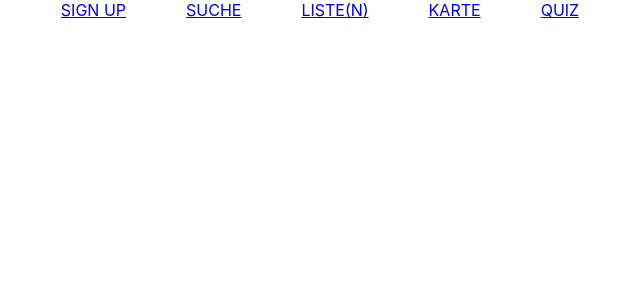
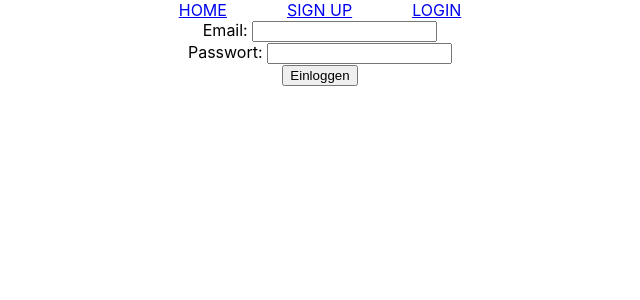
Before and after one commit to syna222/kennzeichenFinder, a React (Create React App) app: page /login in a window 1280 px wide. Shown: the top 300 px of the page, without its empty margins (320-960 px from the left). Built offline with nearby package versions, Linux system fonts and the light colour scheme; no server answers.

Commit message:
added Logout and Home, set user obj to LocalStorage.

```diff
--- a/src/App.js
+++ b/src/App.js
@@ -1,25 +1,31 @@
 import "./App.css";
 import axios from "axios";
-import SearchPage from "./Components/SearchPageNew";
+import AZ from "./Components/AZ";
+import DKarte from "./Components/DKarte";
+import Home from "./Components/Home";
+import InfoPage from "./Components/InfoPage";
 import Listen from "./Components/Listen";
-import AZ from "./Components/AZ";
+import Login from "./Components/Login";
+import Logout from "./Components/Logout";
 import NaBu from "./Components/NaBu";
 import SchoGe from "./Components/SchoGe";
-import DKarte from "./Components/DKarte";
+import SearchPage from "./Components/SearchPageNew";
+import SignUp from "./Components/SignUp";
 import Quiz from "./Components/Quiz";
 import QuizStLa from "./Components/QuizStLa";
 import QuizBl from "./Components/QuizBl";
-import InfoPage from "./Components/InfoPage";
-import SignUp from "./Components/SignUp";
 import { NavLink, Routes, Route } from "react-router-dom";
 import { useEffect, useState } from "react";
 
 export default function App() {
+  const [ user, setUser ] = useState(JSON.parse(localStorage.getItem("user")));   //hier schon JSON.parse()?
   const [chosenKFZ, setChosenKFZ] = useState(""); //das hier in SearchPage setzen und an InfoPage passen
   const [allKFZ, setAllKFZ] = useState([]); //passed down to AZ component
   const [KFZSortedBL, setKFZSortedBL] = useState([]); //sorting by Bundesland to pass down to NaBu component
   const [bundesländer, setBundesländer] = useState([]);
   const [ geseheneKFZ, setGeseheneKFZ ] = useState([]); //passed down to SchoGe component
+  const [ loggedIn, setLoggedIn ] = useState(false); //passed down to Login component
+  const [ token, setToken ] = useState(localStorage.getItem("authtoken")); //passed down to Login component
 
   let listeBundesländer = [
     { name: "Baden-Württemberg", kfzs: [] },
@@ -39,6 +45,14 @@ export default function App() {
     { name: "Schleswig-Holstein", kfzs: [] },
     { name: "Thüringen", kfzs: [] },
   ];
+
+  console.log('userrrrrrrrrrrrrrrrrrrrrrrrrrrrrrrrrrrrrrrrr', user);
+
+  useEffect(() => {
+    if (token) {
+      setLoggedIn(true);
+    }
+  }, [token]);
 
   useEffect(() => {
     //alle Kennzeichen alphabetisch fetchen + als state variable speichern :
@@ -102,7 +116,8 @@ export default function App() {
     useEffect(() => {
         //zieht für userID die schon gesehenen KFZs raus + übergibt als prop an SchoGe-Komponente:
         //ACHTUNG! userid wird hier hardgecodet auf Viola! später ändern!
-        const user_id = "63ff6f9c858ac063472de5b7"
+        if(user){
+          const user_id = user._id;
           const URL = `https://kennzeichenapi.onrender.com/users/${user_id}`;
           axios.get(URL)
               .then(res => {
@@ -111,16 +126,31 @@ export default function App() {
                 setGeseheneKFZ(gesehene);
               })
               .catch(err => console.log(err))
-    }, []);
+        }
+    }, [user]);
 
+  //console.log("token is:", token);
+  // if(user){
+  //   console.log("user email is:", user.Email);
+  //   console.log("user id ist:", user._id);
+  //   console.log("user gesehene kfz sind:", user.Gesehene_Kennzeichen);
+  // }
 
 
   return (
     <div className="App">
       <nav>
-        <NavLink className="nav-element" to="/signup">
+        <NavLink className="nav-element" to="/">
+          HOME
+        </NavLink>
+    {!loggedIn && <><NavLink className="nav-element" to="/signup">
           SIGN UP
         </NavLink>
+       <NavLink className="nav-element" to="/login">
+          LOGIN
+        </NavLink></>}
+        {loggedIn &&
+        <>
         <NavLink className="nav-element" to="/suche">
           SUCHE
         </NavLink>
@@ -133,11 +163,17 @@ export default function App() {
         <NavLink className="nav-element" to="/quiz">
           QUIZ
         </NavLink>
+        <NavLink className="nav-element" to="/logout">
+          LOGOUT
+        </NavLink>
+        </>}
       </nav>
 
       <Routes>
-        <Route path="/signup" element={<SignUp />} />
-        <Route path="/suche" element={ <SearchPage setChosenKFZ={setChosenKFZ} chosenKFZ={chosenKFZ} /> } />
+        <Route path="/" element={<Home />}/>
+        {!loggedIn && <><Route path="/signup" element={<SignUp />} />
+        <Route path="/login" element={<Login setUser={setUser} loggedIn={loggedIn} setLoggedIn={setLoggedIn} setToken={setToken}/>} /></>}
+        {loggedIn && <><Route path="/suche" element={ <SearchPage user={user} setChosenKFZ={setChosenKFZ} chosenKFZ={chosenKFZ} /> } />
         <Route path="/aktuelles_kfz" element={<InfoPage chosenKFZ={chosenKFZ} />} />
         <Route path="/listen" element={<Listen />} />
         <Route path="/listen/a-z" element={<AZ allKFZ={allKFZ} />} />
@@ -147,6 +183,9 @@ export default function App() {
         <Route path="/quiz" element={<Quiz />} />
         <Route path="/quiz/kfz_stla" element={<QuizStLa allKFZ={allKFZ} />} />
         <Route path="/quiz/kfz_bl" element={<QuizBl allKFZ={allKFZ} />} />
+        <Route path="/logout" element={<Logout loggedIn={loggedIn} setLoggedIn={setLoggedIn} setToken={setToken}/>} /></>}
+
+
       </Routes>
     </div>
   );
--- a/src/Components/DKarte.js
+++ b/src/Components/DKarte.js
@@ -1,11 +1,9 @@
 ////DOC: https://react-leaflet.js.org/docs/start-installation/ + MapContainer has to have predefined height (vh or px)!
 //Don't forget to add (to index.html): <link rel="stylesheet" href="https://unpkg.com/leaflet@1.4.0/dist/leaflet.css"  integrity="sha512-puBpdR0798OZvTTbP4A8Ix/l+A4dHDD0DGqYW6RQ+9jxkRFclaxxQb/SJAWZfWAkuyeQUytO7+7N4QKrDh+drA=="  crossorigin=""/>
 
-import { MapContainer, TileLayer, Marker, Popup, Tooltip } from 'react-leaflet';
+import { MapContainer, TileLayer, Marker, Tooltip } from 'react-leaflet';
 
 export default function DKarte({geseheneKFZ}){
-
-
 
 
     return(
--- /dev/null
+++ b/src/Components/Home.js
@@ -0,0 +1,13 @@
+
+
+export default function Home(){
+
+
+
+
+    return(
+    <>
+        <h1>Willkommen bei der Kennzeichen-Suche!</h1>
+    </>
+    );
+}
--- a/src/Components/Login.js
+++ b/src/Components/Login.js
@@ -1,29 +1,60 @@
-import { useEffect, useState } from 'react';
+import { useEffect, useState, useRef } from 'react';
+import axios from 'axios';
 
 
-export default function Login(){
+export default function Login({setUser, loggedIn, setLoggedIn, setToken}){
+
+    const inputEmailRef = useRef();
+    const inputPasswortRef = useRef();
 
     const [ email, setEmail ] = useState("");
     const [ passwort, setPasswort ] = useState("");
 
 
     function handleSubmit(e){
+        e.preventDefault();
+        //console.log("userdaten:", email, passwort)
+        //an backend senden:
+        const URL = `https://kennzeichenapi.onrender.com/login`;    //beste Route??
+        axios.post(URL, {
+            Email: email,
+            Passwort: passwort
+          })
+          .then(function (response) {
+            console.log('responseeeeee',response.data);      //this is the token
+            //token in LocalStorage setzen:
+            localStorage.setItem("authtoken", response.data.token);
+            //userdata als String in LocalStorage setzen:
+            localStorage.setItem("user", JSON.stringify(response.data.user))
+            //state vars setzen:
+            setToken(response.data.token);
+            setLoggedIn(true);
+            //setUser:
+            setUser(response.data.user);
+          })
+          .catch(function (error) {
+            console.log(error.response.data);
+            alert(error.response.data);
+          });
+          inputEmailRef.current.value = "";
+          inputPasswortRef.current.value = "";
+    }
 
-    }
+
 
 
     return(
     <>
         <form onSubmit={handleSubmit}>
-            <section>
+        <section>
                 <label htmlFor="email">Email: </label>
-                <input type="text" id="email" name="email" onChange={(e) => setEmail(e.target.value)}/>
+                <input ref={inputEmailRef} type="text" id="email" name="email" onChange={(e) => setEmail(e.target.value)}/>
             </section>
             <section>
                 <label htmlFor="passwort">Passwort: </label>
-                <input type="text" id="passwort" name="passwort" onChange={(e) => setPasswort(e.target.value)}/>
+                <input ref={inputPasswortRef} type="password" id="passwort" name="passwort" onChange={(e) => setPasswort(e.target.value)}/>
             </section>
-            <input type="submit" value="Login"/>
+            <input type="submit" value="Einloggen"/>
         </form>
     </>
     );
--- /dev/null
+++ b/src/Components/Logout.js
@@ -0,0 +1,28 @@
+
+
+export default function Logout({loggedIn, setLoggedIn, setToken}){
+
+
+    function handleClick(e){
+        e.preventDefault();
+        if(loggedIn){           //überflüssig?
+            //token aus LocalStorage nehmen:
+            localStorage.removeItem("authtoken");
+            localStorage.removeItem("user");
+            //login auf false:
+            setLoggedIn(false);
+            //muss setToken auf undefined?
+            setToken();
+        }
+
+
+    }
+
+
+
+    return(
+    <>
+        <button onClick={handleClick}>Ausloggen</button>
+    </>
+    );
+}
--- a/src/Components/SignUp.js
+++ b/src/Components/SignUp.js
@@ -11,12 +11,11 @@ export default function SignUp(){
     const [ email, setEmail ] = useState("");
     const [ passwort, setPasswort ] = useState("");
 
-    function handleClick (e){
+    function handleSubmit (e){
         e.preventDefault();
         //console.log("userdaten:", userName, email, passwort)
-        //console.log("handleClick funktioniert")
-        //scheiße an backend senden:
-        const URL = `https://kennzeichenapi.onrender.com/users`;  //http://localhost:8080/users  //https://kennzeichenapi.onrender.com/users
+        //an backend senden:
+        const URL = `https://kennzeichenapi.onrender.com/users`;
         axios.post(URL, {
             Username: userName,
             Email: email,
@@ -24,7 +23,7 @@ export default function SignUp(){
           })
           .then(function (response) {
             console.log(response);
-            //console.log("userdaten aus handleClick():", userName, email, passwort)
+            //console.log("userdaten aus handleSubmit():", userName, email, passwort)
           })
           .catch(function (error) {
             console.log(error.response.data);
@@ -38,7 +37,7 @@ export default function SignUp(){
 
     return(
     <>
-        <form>
+        <form onSubmit={handleSubmit}>
             <section>
                 <label htmlFor="username">Username: </label>
                 <input ref={inputUsernameRef} type="text" id="username" name="username" onChange={(e) => setUsername(e.target.value)}/>
@@ -51,7 +50,7 @@ export default function SignUp(){
                 <label htmlFor="passwort">Passwort: </label>
                 <input ref={inputPasswortRef} type="text" id="passwort" name="passwort" onChange={(e) => setPasswort(e.target.value)}/>
             </section>
-            <input type="submit" value="Account erstellen" onClick={handleClick}/>
+            <input type="submit" value="Account erstellen"/>
         </form>
     </>
     );
```
Also changed, not shown: src/Components/SearchPageNew.js (+4 -4 lines). Lines whose indentation alone changed are shown as unchanged.
